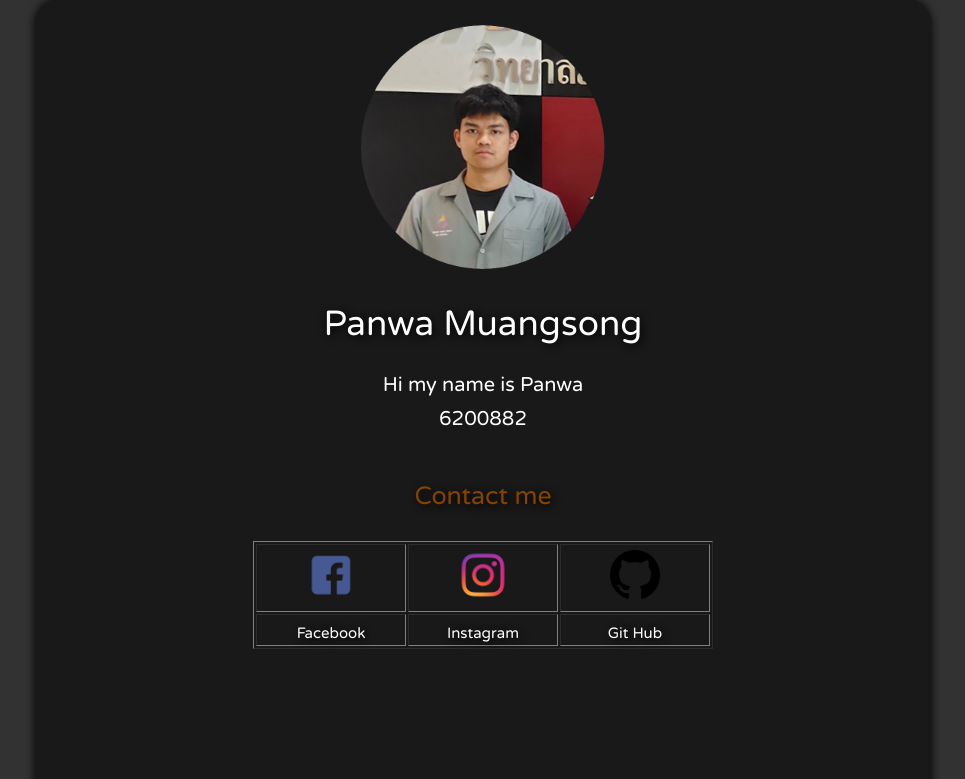
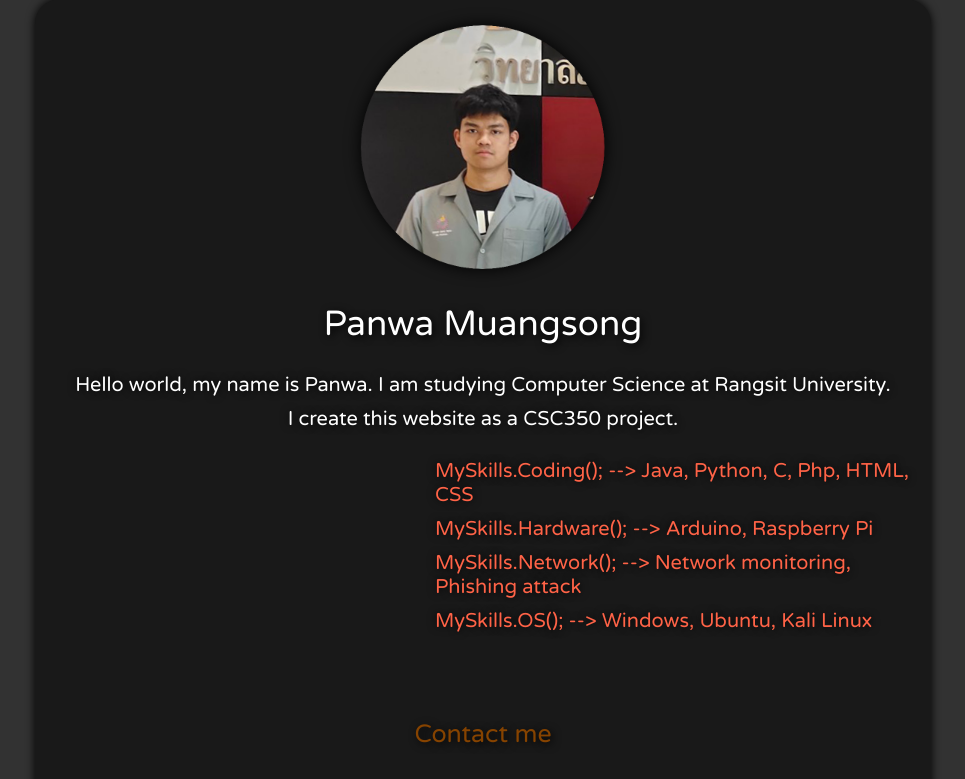
Before and after one commit to PANWAZII/ProjectWebpro, a PHP site: page /about.php in a window 1280 px wide. Shown: the part 119-898 px from the top of the page, without its empty margins (157-1122 px from the left). Run offline with PHP 8.4, Linux system fonts and the light colour scheme; lists and menus that the app fills with data are empty.

Commit message:
Finish about page

```diff
--- a/about.php
+++ b/about.php
@@ -22,6 +22,7 @@
 
         .panwapro {
             animation: fadein 2s;
+            -webkit-filter: drop-shadow(0px 0px 8px #000000);
         }
 
         @keyframes slideup1 {
@@ -65,6 +66,7 @@
             background-color: rgb(25, 25, 25);
             border-radius: 25px;
             box-shadow: 0px 0px 10px #000000;
+            animation: fadein 1s;
         }
 
         .contact {
@@ -74,8 +76,7 @@
             font-size: 25px;
             color: white;
             text-shadow: 2px 2px 8px #000000;
-            animation: wb 5s;
-            animation-iteration-count: infinite;
+            animation: fadein 2s,wb 5s infinite;
         }
 
         .contact-links {
@@ -83,10 +84,10 @@
             font-weight: 400;
             font-size: 15px;
             color: white;
-            text-shadow: 2px 2px 8px #000000
+            animation: fadein 1s;
         }
 
-        .contact-links :hover {
+        .contact-links:hover {
             font-family: 'Varela Round', sans-serif;
             font-weight: 400;
             font-size: 15px;
@@ -96,6 +97,7 @@
 
         .contact-pics {
             margin-top: 20;
+            animation: slideup1 1s;
             transition: transform .2s;
         }
 
@@ -114,6 +116,13 @@
             font-weight: 400;
             font-size: 20px;
             color: white;
+            animation: fadein 2s;
+            text-shadow: 0px 0px 9px #000000;
+        }
+
+        .skill {
+            margin-left: 400px;
+            text-align: left;
         }
     </style>
 </head>
@@ -133,12 +142,21 @@
             <div class="panwapro"><img src="/ProjectWebpro/materials/about/panwa.png" alt="panwapf" width=300 height="auto"></div>
             <div class="panwa">Panwa Muangsong</div>
             <br>
-            <p>Hi my name is Panwa</p>
-            <p>6200882</p>
+            <p>Hello world, my name is Panwa. I am studying Computer Science at Rangsit University.</p>
+            <p>I create this website as a CSC350 project.</p>
+            <br>
+            <div class="skill">
+                <p style="color:Tomato;">MySkills.Coding(); --> Java, Python, C, Php, HTML, CSS</p>
+                <p style="color:Tomato;">MySkills.Hardware(); --> Arduino, Raspberry Pi</p>
+                <p style="color:Tomato;">MySkills.Network(); --> Network monitoring, Phishing attack</p>
+                <p style="color:Tomato;">MySkills.OS(); --> Windows, Ubuntu, Kali Linux</p>
+            </div>
+            <br>
+            <br>
             <div class="contact">
                 <div class="contact">Contact me</div>
                 <br>
-                <table border="1">
+                <table>
                     <tr>
                         <th width="150"><a target="_blank" href="https://www.facebook.com/PANWAZII">
                                 <div> <img class="contact-pics" src="/ProjectWebpro/materials/about/facebook.png" alt="" width=60 height="auto"><br>
```
